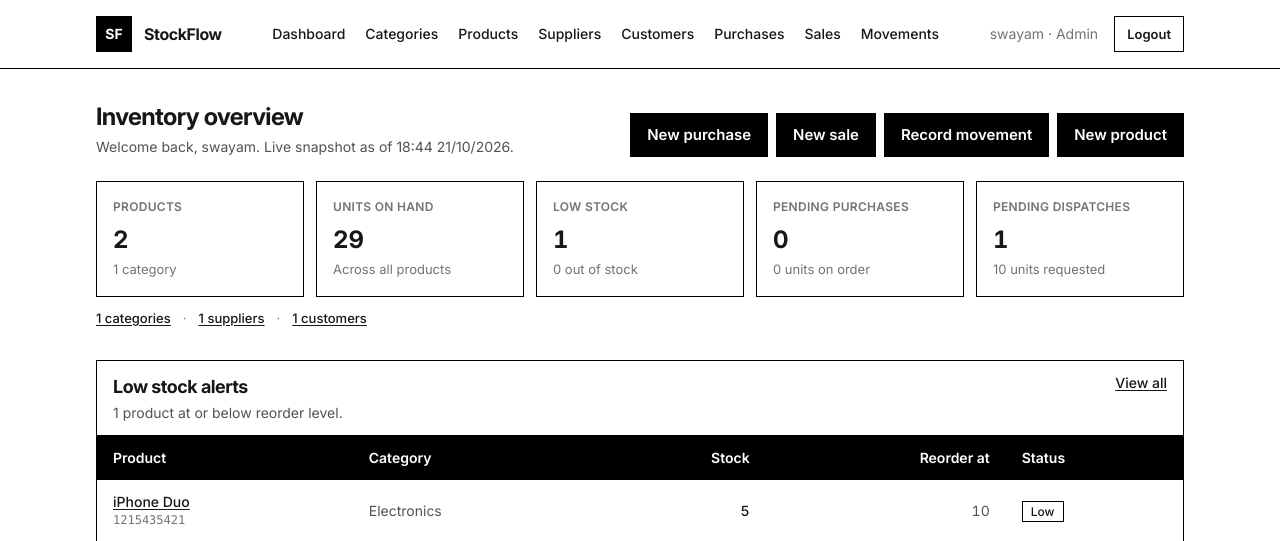
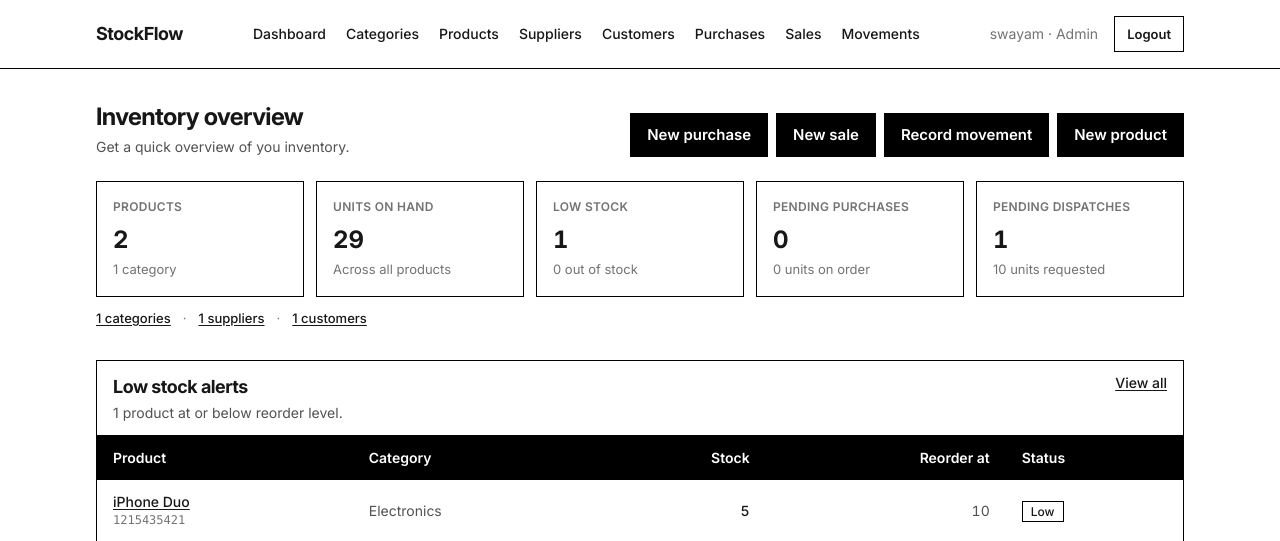
Before and after one commit to swayamrabari/stockflow, a Django app: page /dashboard/ in a window 1280 px wide. Shown: the top 541 px of the page. Run offline with Django 5.2, Linux system fonts and the light colour scheme; a user stored in the database is signed in; data comes from the database, SQL or seed files in the repository; tables that the repository leaves empty hold one stand-in row (values such as "Sample post"); style sheets or scripts are compiled from the project's sources.

Commit message:
update header and dashboard titles for consitent look throuout the app

```diff
--- a/core/templates/base.html
+++ b/core/templates/base.html
@@ -23,12 +23,7 @@
         class="mx-auto flex max-w-6xl flex-wrap items-center justify-between gap-x-6 gap-y-3 px-4 py-4 sm:px-8"
       >
         <a href="{% url 'home' %}" class="flex items-center gap-3">
-          <span
-            class="inline-flex h-9 w-9 items-center justify-center bg-black text-sm font-bold text-white"
-            aria-hidden="true"
-            >SF</span
-          >
-          <span class="text-base font-bold tracking-tight">StockFlow</span>
+          <span class="text-lg font-bold tracking-tight">StockFlow</span>
         </a>
 
         <nav
--- a/core/templates/dashboard.html
+++ b/core/templates/dashboard.html
@@ -8,7 +8,7 @@
     <div>
       <h1 class="text-2xl font-bold tracking-tight">Inventory overview</h1>
       <p class="mt-1 text-sm text-neutral-600">
-        Welcome back, {{ user.username }}. Live snapshot as of {% now "H:i   d/m/Y" %}.
+        Get a quick overview of you inventory.
       </p>
     </div>
 
```
